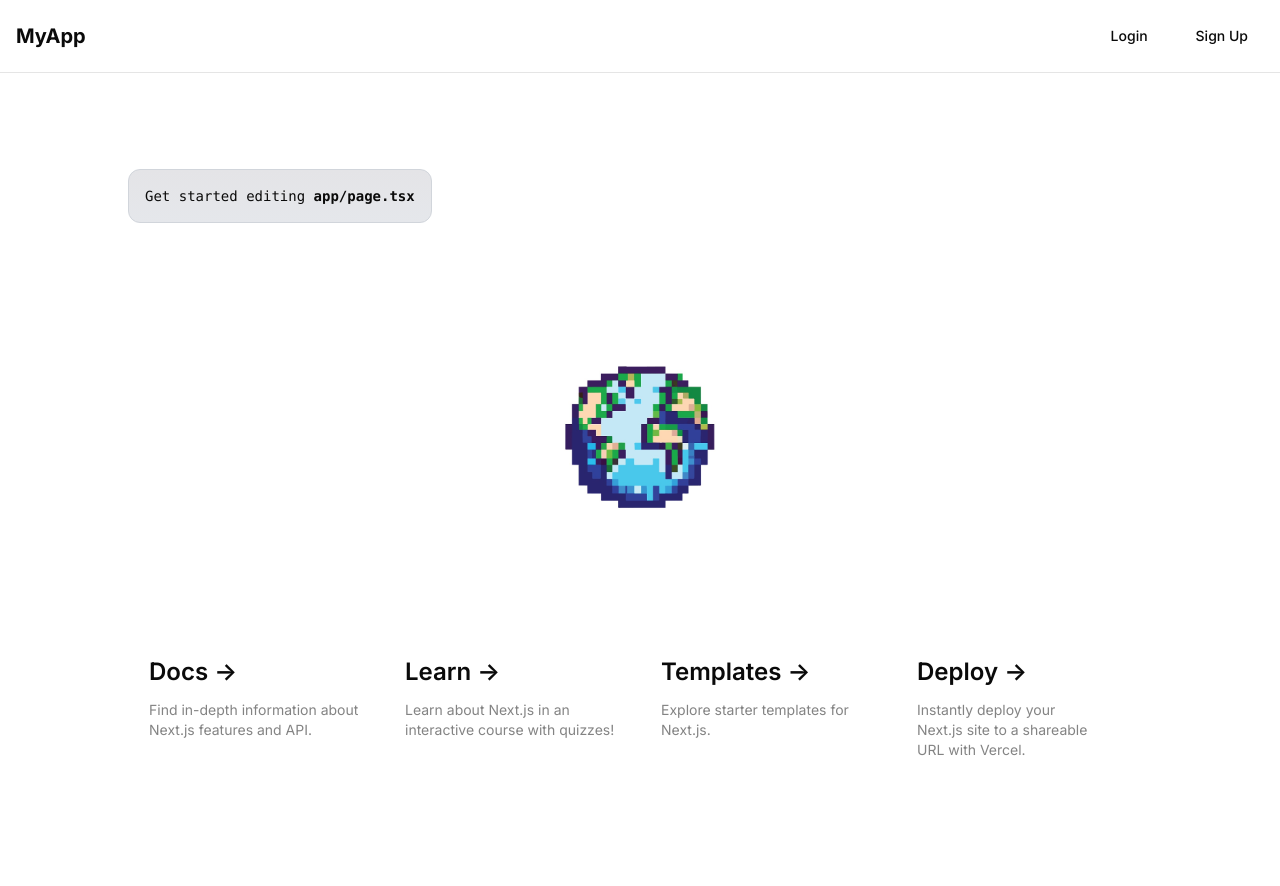
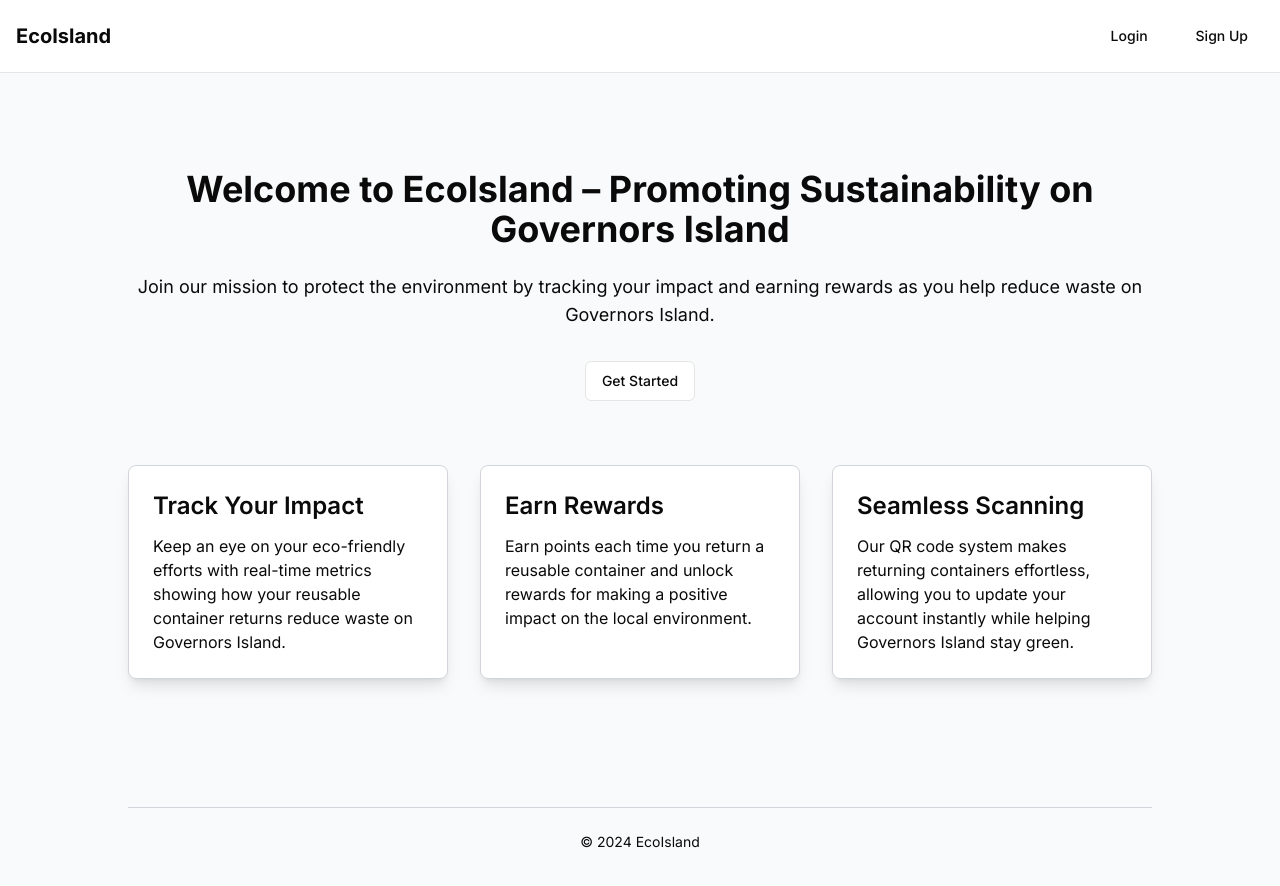
Before and after one commit to dchen024/EcoIsland, a Next.js app: page / in a window 1280 px wide. Shown: the top 886 px of the page. Built offline with nearby package versions, Linux system fonts and the light colour scheme; no server answers.

Commit message:
Update landing page

```diff
--- a/app/api/returnContainer/route.ts
+++ b/app/api/returnContainer/route.ts
@@ -30,6 +30,8 @@ export async function POST(req: Request) {
       return NextResponse.json({ message: 'Error updating container transaction', error: insertError }, { status: 500 });
     }
 
+    // Commenting out points reward
+    /*
     const { data: profile, error: profileError } = await supabase
       .from('profiles')
       .select('points')
@@ -50,8 +52,9 @@ export async function POST(req: Request) {
     if (updateError) {
       return NextResponse.json({ message: 'Error updating user points', error: updateError }, { status: 500 });
     }
+    */
 
-    return NextResponse.json({ message: 'Transaction and points updated successfully!' }, { status: 200 });
+    return NextResponse.json({ message: 'Transaction updated successfully!' }, { status: 200 });
   } catch (error) {
     return NextResponse.json({ message: 'Unexpected error occurred', error: error.message }, { status: 500 });
   }
--- a/app/layout.tsx
+++ b/app/layout.tsx
@@ -1,12 +1,12 @@
 import type { Metadata } from "next";
 import { Inter } from "next/font/google";
 import "./globals.css";
-import { cn } from "@/lib/utils"
+import { cn } from "@/lib/utils";
 const inter = Inter({ subsets: ["latin"] });
 
 export const metadata: Metadata = {
-  title: "Create Next App",
-  description: "Generated by create next app",
+  title: "EcoIsland",
+  description: "",
 };
 
 export default function RootLayout({
@@ -16,7 +16,7 @@ export default function RootLayout({
 }>) {
   return (
     <html lang="en">
-      <body className={cn("bg-background", inter.className )}>{children}</body>
+      <body className={cn("bg-background", inter.className)}>{children}</body>
     </html>
   );
 }
--- a/app/page.tsx
+++ b/app/page.tsx
@@ -1,112 +1,87 @@
 "use client";
 
+import { useState, useEffect } from "react";
 import LoginButton from "@/components/LoginLogoutButton";
-import UserGreetText from "@/components/UserGreetText";
-import Image from "next/image";
-import React, { useState, useEffect } from "react";
 import NavBar from "@/components/NavBar";
+import { createClient } from "@/utils/supabase/client";
 
 export default function Home() {
   const [isLoggedIn, setIsLoggedIn] = useState(false);
+  const supabase = createClient();
 
-  // Example useEffect to check for login status from localStorage
   useEffect(() => {
-    const userLoggedIn = localStorage.getItem("userToken") ? true : false;
-    setIsLoggedIn(userLoggedIn);
-  }, []);
+    const checkSession = async () => {
+      const {
+        data: { session },
+        error,
+      } = await supabase.auth.getSession();
 
+      if (session) {
+        setIsLoggedIn(true);
+      } else {
+        setIsLoggedIn(false);
+      }
+
+      if (error) {
+        console.error("Error checking session:", error);
+      }
+    };
+
+    checkSession();
+  }, [supabase]);
 
   return (
-    <div>
+    <>
       <NavBar isLoggedIn={isLoggedIn} />
-
-
-    <main className="flex min-h-screen flex-col items-center justify-between p-24">
-      <div className="z-10 w-full max-w-5xl items-center justify-between font-mono text-sm lg:flex">
-        <UserGreetText />
+      <main className="flex min-h-screen flex-col items-center justify-between bg-gray-50 p-24 dark:bg-gray-900">
+        {/* Hero */}
+        <div className="z-10 w-full max-w-5xl text-center">
+          <h1 className="mb-6 text-4xl font-bold">
+            Welcome to EcoIsland – Promoting Sustainability on Governors Island
+          </h1>
+          <p className="mb-6 text-lg">
+            Join our mission to protect the environment by tracking your impact
+            and earning rewards as you help reduce waste on Governors Island.
+          </p>
+          <div className="mt-8">
+            <LoginButton />
+          </div>
         </div>
 
-      <div className="relative z-[-1] flex place-items-center before:absolute before:h-[300px] before:w-full before:-translate-x-1/2 before:rounded-full before:bg-gradient-radial before:from-white before:to-transparent before:blur-2xl before:content-[''] after:absolute after:-z-20 after:h-[180px] after:w-full after:translate-x-1/3 after:bg-gradient-conic after:from-sky-200 after:via-blue-200 after:blur-2xl after:content-[''] before:dark:bg-gradient-to-br before:dark:from-transparent before:dark:to-blue-700 before:dark:opacity-10 after:dark:from-sky-900 after:dark:via-[#0141ff] after:dark:opacity-40 sm:before:w-[480px] sm:after:w-[240px] before:lg:h-[360px]">
-        <Image
-          className="relative dark:drop-shadow-[0_0_0.3rem_#ffffff70] dark:invert"
-          src="/earth_logo.PNG"
-          alt="Next.js Logo"
-          width={180}
-          height={37}
-          priority
-        />
+        {/* Features */}
+        <div className="my-16 grid w-full max-w-5xl grid-cols-1 gap-8 lg:grid-cols-3">
+          <div className="rounded-lg border border-gray-300 bg-white p-6 shadow-lg transition hover:shadow-2xl">
+            <h2 className="mb-3 text-2xl font-semibold">Track Your Impact</h2>
+            <p>
+              Keep an eye on your eco-friendly efforts with real-time metrics
+              showing how your reusable container returns reduce waste on
+              Governors Island.
+            </p>
           </div>
 
-      <div className="mb-32 grid text-center lg:mb-0 lg:w-full lg:max-w-5xl lg:grid-cols-4 lg:text-left">
-        <a
-          href="https://nextjs.org/docs?utm_source=create-next-app&utm_medium=appdir-template&utm_campaign=create-next-app"
-          className="group rounded-lg border border-transparent px-5 py-4 transition-colors hover:border-gray-300 hover:bg-gray-100 hover:dark:border-neutral-700 hover:dark:bg-neutral-800/30"
-          target="_blank"
-          rel="noopener noreferrer"
-        >
-          <h2 className="mb-3 text-2xl font-semibold">
-            Docs{" "}
-            <span className="inline-block transition-transform group-hover:translate-x-1 motion-reduce:transform-none">
-              -&gt;
-            </span>
-          </h2>
-          <p className="m-0 max-w-[30ch] text-sm opacity-50">
-            Find in-depth information about Next.js features and API.
+          <div className="rounded-lg border border-gray-300 bg-white p-6 shadow-lg transition hover:shadow-2xl">
+            <h2 className="mb-3 text-2xl font-semibold">Earn Rewards</h2>
+            <p>
+              Earn points each time you return a reusable container and unlock
+              rewards for making a positive impact on the local environment.
             </p>
-        </a>
+          </div>
 
-        <a
-          href="https://nextjs.org/learn?utm_source=create-next-app&utm_medium=appdir-template-tw&utm_campaign=create-next-app"
-          className="group rounded-lg border border-transparent px-5 py-4 transition-colors hover:border-gray-300 hover:bg-gray-100 hover:dark:border-neutral-700 hover:dark:bg-neutral-800/30"
-          target="_blank"
-          rel="noopener noreferrer"
-        >
-          <h2 className="mb-3 text-2xl font-semibold">
-            Learn{" "}
-            <span className="inline-block transition-transform group-hover:translate-x-1 motion-reduce:transform-none">
-              -&gt;
-            </span>
-          </h2>
-          <p className="m-0 max-w-[30ch] text-sm opacity-50">
-            Learn about Next.js in an interactive course with&nbsp;quizzes!
+          <div className="rounded-lg border border-gray-300 bg-white p-6 shadow-lg transition hover:shadow-2xl">
+            <h2 className="mb-3 text-2xl font-semibold">Seamless Scanning</h2>
+            <p>
+              Our QR code system makes returning containers effortless, allowing
+              you to update your account instantly while helping Governors
+              Island stay green.
             </p>
-        </a>
+          </div>
+        </div>
 
-        <a
-          href="https://vercel.com/templates?framework=next.js&utm_source=create-next-app&utm_medium=appdir-template&utm_campaign=create-next-app"
-          className="group rounded-lg border border-transparent px-5 py-4 transition-colors hover:border-gray-300 hover:bg-gray-100 hover:dark:border-neutral-700 hover:dark:bg-neutral-800/30"
-          target="_blank"
-          rel="noopener noreferrer"
-        >
-          <h2 className="mb-3 text-2xl font-semibold">
-            Templates{" "}
-            <span className="inline-block transition-transform group-hover:translate-x-1 motion-reduce:transform-none">
-              -&gt;
-            </span>
-          </h2>
-          <p className="m-0 max-w-[30ch] text-sm opacity-50">
-            Explore starter templates for Next.js.
-          </p>
-        </a>
-
-        <a
-          href="https://vercel.com/new?utm_source=create-next-app&utm_medium=appdir-template&utm_campaign=create-next-app"
-          className="group rounded-lg border border-transparent px-5 py-4 transition-colors hover:border-gray-300 hover:bg-gray-100 hover:dark:border-neutral-700 hover:dark:bg-neutral-800/30"
-          target="_blank"
-          rel="noopener noreferrer"
-        >
-          <h2 className="mb-3 text-2xl font-semibold">
-            Deploy{" "}
-            <span className="inline-block transition-transform group-hover:translate-x-1 motion-reduce:transform-none">
-              -&gt;
-            </span>
-          </h2>
-          <p className="m-0 max-w-[30ch] text-balance text-sm opacity-50">
-            Instantly deploy your Next.js site to a shareable URL with Vercel.
-          </p>
-        </a>
+        {/* Footer */}
+        <div className="mt-16 flex w-full max-w-5xl items-center justify-center border-t border-gray-300 pt-6 text-sm">
+          <p>&copy; 2024 EcoIsland</p>
         </div>
       </main>
-    </div>
+    </>
   );
 }
--- a/components/LoginLogoutButton.tsx
+++ b/components/LoginLogoutButton.tsx
@@ -37,7 +37,7 @@ const LoginButton = () => {
         router.push("/login");
       }}
     >
-      Login
+      Get Started
     </Button>
   );
 };
--- a/components/NavBar.tsx
+++ b/components/NavBar.tsx
@@ -15,13 +15,12 @@ interface NavBarProps {
 }
 
 const NavBar: React.FC<NavBarProps> = ({ isLoggedIn }) => {
-
   return (
     <nav className="border-b bg-white">
       <div className="container mx-auto flex items-center justify-between p-4">
         {/* Project Name */}
         <div className="text-xl font-bold">
-          <Link href="/">MyApp</Link>
+          <Link href="/">EcoIsland</Link>
         </div>
 
         {/* Navigation Buttons */}
@@ -35,7 +34,9 @@ const NavBar: React.FC<NavBarProps> = ({ isLoggedIn }) => {
                   </Link>
                 </NavigationMenuItem>
                 <NavigationMenuItem>
-                  <Button onClick={() => signout()} variant="ghost">Logout</Button>
+                  <Button onClick={() => signout()} variant="ghost">
+                    Logout
+                  </Button>
                 </NavigationMenuItem>
               </>
             ) : (
```
Also changed, not shown: public/earth_logo.PNG (deleted). Lines whose indentation alone changed are shown as unchanged.
